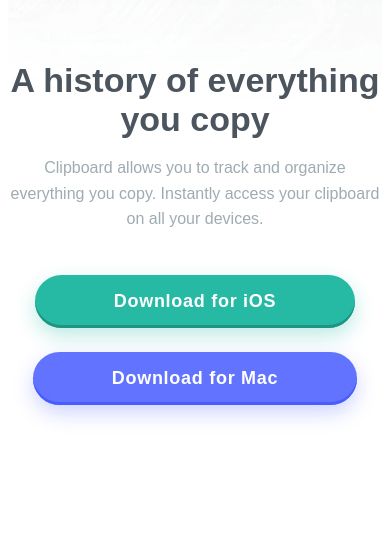
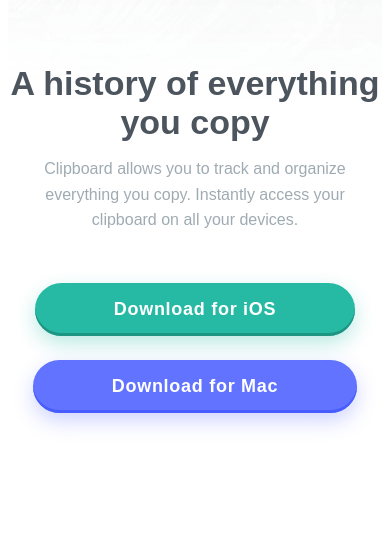
Before and after one commit to Sammeeey/clipboard-landing-page-master, a plain HTML site: page index.html in a window 390 px wide. Shown: the part 264-823 px from the top of the page. Drawn offline with Linux system fonts and the light colour scheme; a web font is replaced by a local one.

Commit message:
fit mobile version texts in screen size
- edit paragraphs to take only a certain width of the screen
- adjust spacing between certain elements

```diff
--- a/index.html
+++ b/index.html
@@ -14,12 +14,14 @@
 <body>
 <section class="header">
   <img src="images/logo.svg" alt="C logo" class="header-logo">
-  <h1>A history of everything you copy</h1>
 
-  <p>
-    Clipboard allows you to track and organize everything you
-    copy. Instantly access your clipboard on all your devices.
-  </p>
+  <div class="info-text">
+    <h1>A history of everything you copy</h1>
+    <p>
+      Clipboard allows you to track and organize everything you
+      copy. Instantly access your clipboard on all your devices.
+    </p>
+  </div>
 
   <a href="#" class="download-button ios-download">Download for iOS</a>
   <a href="#" class="download-button mac-download">Download for Mac</a>
--- a/main.scss
+++ b/main.scss
@@ -21,7 +21,7 @@ body {
 
 h1, h2, h3 {
     color: var(--dark-grey);
-    margin-bottom: .2em;
+    margin-bottom: .4em;
 }
 
 h2 {
@@ -34,10 +34,12 @@ h3 {
 
 p {
     line-height: 1.6em;
+    width: 86%;
+    margin: auto;
 }
 
 section {
-    margin-bottom: 10em;
+    margin-bottom: 11em;
 }
 
 .header {
@@ -49,6 +51,7 @@ section {
 
     h1 {
         font-size: 34px;
+        margin-bottom: .4em;
     }
 }
 
@@ -65,8 +68,13 @@ section {
     margin: 1.5em auto -.2em auto;
 }
 
+.download-button:hover {
+    filter: brightness(108%);
+}
+
 // color(s) of button
 .ios-download {
+    margin-top: 1em;
     background: var(--cyan);
     box-shadow: inset 0 -3px var(--cyan-shade), 0px 8px 20px 0px var(--cyan-shadow);
 }
@@ -80,11 +88,12 @@ section {
 // ### features section
 img.desktop-showcase {
     width: 320px;
-    padding: 2.8em 0 1.3em;
+    padding: 5em 0 1.6em;
 }
 
 .info-text {
     padding: .2em 0;
+    margin-bottom: 1.8em;
 }
 
 img.mobile-showcase {
```
Also changed, not shown: main.css, 2 other files.
